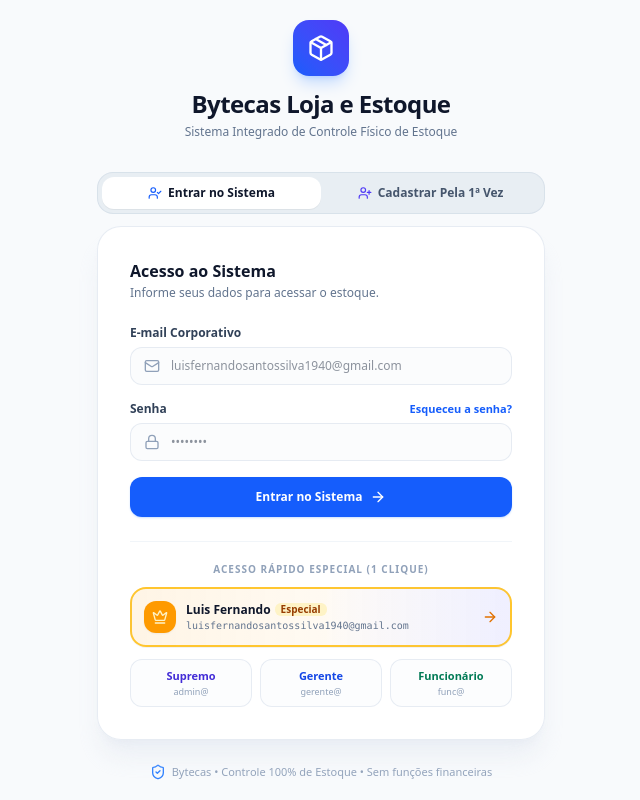
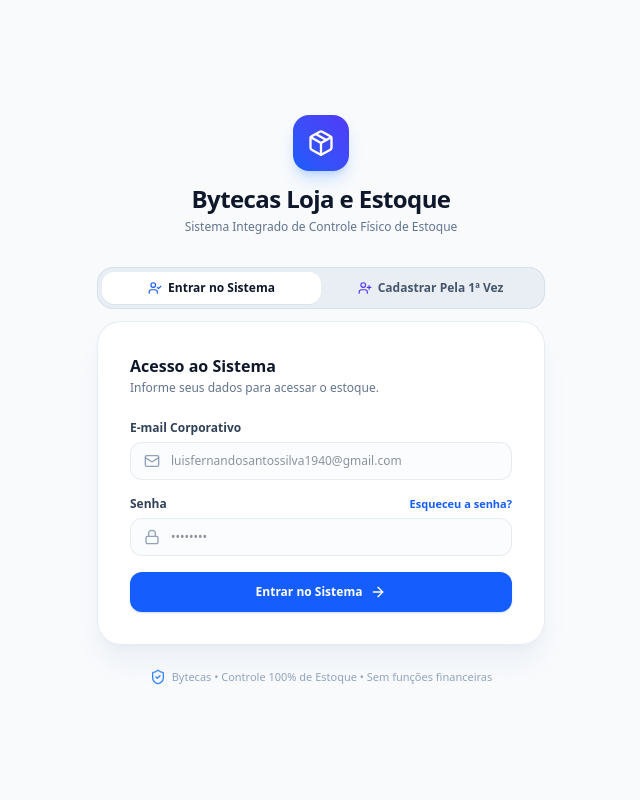
Before and after one commit to Luis-1A/Teste-arroz-Feij-o-frango-, a React (Vite) app: page / in a window 1280 px wide. Shown: the whole page, without its empty margins (319-959 px from the left). Built offline with nearby package versions, Linux system fonts and the light colour scheme.

Commit message:
refactor: improve authentication and UI cleanup
- Sanitize login input credentials and standardize error messages
- Enhance API error handling with specific feedback codes
- Remove demo login shortcuts and unused UI keyboard hints

```diff
--- a/server.ts
+++ b/server.ts
@@ -92,9 +92,12 @@ async function startServer() {
       return res.status(400).json({ error: 'E-mail e senha são obrigatórios.' });
     }
 
-    const user = db.getUserByEmail(email);
-    if (!user || user.senha_hash !== senha) {
-      return res.status(401).json({ error: 'Credenciais inválidas. Verifique o e-mail e a senha.' });
+    const cleanEmail = (email || '').trim().toLowerCase();
+    const cleanSenha = (senha || '').trim();
+
+    const user = db.getUserByEmail(cleanEmail);
+    if (!user || user.senha_hash.trim() !== cleanSenha) {
+      return res.status(401).json({ error: 'E-mail ou senha incorretos. Verifique os dados digitados.' });
     }
 
     db.addHistory(user.nome, 'LOGIN', `Acesso efetuado no sistema (${user.cargo}).`, req.ip);
--- a/src/pages/Login.tsx
+++ b/src/pages/Login.tsx
@@ -195,65 +195,6 @@ export const Login: React.FC = () => {
                   )}
                 </button>
               </form>
-
-              {/* Quick Demo Login Switcher including Luis Fernando */}
-              <div className="mt-6 pt-5 border-t border-slate-100">
-                <p className="text-[10px] font-bold text-slate-400 uppercase tracking-widest text-center mb-2.5">
-                  Acesso Rápido Especial (1 Clique)
-                </p>
-
-                {/* Special Luis Fernando Login Banner */}
-                <button
-                  type="button"
-                  onClick={() => handleQuickLogin('luisfernandosantossilva1940@gmail.com', '@Luisoo5')}
-                  className="w-full mb-3 p-3 bg-gradient-to-r from-amber-500/10 via-amber-500/5 to-indigo-500/10 border-2 border-amber-400/80 rounded-2xl hover:border-amber-500 transition-all text-left flex items-center justify-between group cursor-pointer shadow-2xs"
-                >
-                  <div className="flex items-center space-x-2.5">
-                    <div className="w-8 h-8 rounded-xl bg-amber-500 text-white flex items-center justify-center font-black text-xs shadow-xs">
-                      <Crown className="w-4 h-4 text-amber-100" />
-                    </div>
-                    <div>
-                      <div className="font-extrabold text-xs text-slate-900 group-hover:text-amber-700 transition-colors flex items-center space-x-1">
-                        <span>Luis Fernando</span>
-                        <span className="text-[10px] px-1.5 py-0.2 bg-amber-100 text-amber-800 rounded-md font-bold">Especial</span>
-                      </div>
-                      <div className="text-[10px] text-slate-500 font-mono">
-                        luisfernandosantossilva1940@gmail.com
-                      </div>
-                    </div>
-                  </div>
-                  <ArrowRight className="w-4 h-4 text-amber-600 group-hover:translate-x-0.5 transition-transform" />
-                </button>
-
-                <div className="grid grid-cols-3 gap-2">
-                  <button
-                    type="button"
-                    onClick={() => handleQuickLogin('admin@bytecas.com', 'admin123')}
-                    className="p-2 border border-slate-200/80 rounded-xl text-center hover:border-indigo-400 hover:bg-indigo-50/60 transition-all text-[11px] font-medium text-slate-700 bg-slate-50/40"
-                  >
-                    <div className="font-bold text-indigo-700">Supremo</div>
-                    <div className="text-[9px] text-slate-400 font-medium">admin@</div>
-                  </button>
-
-                  <button
-                    type="button"
-                    onClick={() => handleQuickLogin('gerente@bytecas.com', 'gerente123')}
-                    className="p-2 border border-slate-200/80 rounded-xl text-center hover:border-blue-400 hover:bg-blue-50/60 transition-all text-[11px] font-medium text-slate-700 bg-slate-50/40"
-                  >
-                    <div className="font-bold text-blue-700">Gerente</div>
-                    <div className="text-[9px] text-slate-400 font-medium">gerente@</div>
-                  </button>
-
-                  <button
-                    type="button"
-                    onClick={() => handleQuickLogin('funcionario@bytecas.com', 'func123')}
-                    className="p-2 border border-slate-200/80 rounded-xl text-center hover:border-emerald-400 hover:bg-emerald-50/60 transition-all text-[11px] font-medium text-slate-700 bg-slate-50/40"
-                  >
-                    <div className="font-bold text-emerald-700">Funcionário</div>
-                    <div className="text-[9px] text-slate-400 font-medium">func@</div>
-                  </button>
-                </div>
-              </div>
             </>
           ) : (
             <>
--- a/src/pages/SalesPanel.tsx
+++ b/src/pages/SalesPanel.tsx
@@ -382,10 +382,6 @@ export const SalesPanel: React.FC = () => {
                   <Camera className="w-4 h-4 text-blue-600" />
                   <span>Escanear Código</span>
                 </button>
-
-                <span className="hidden sm:inline-block px-2.5 py-1 bg-slate-100 text-slate-500 text-xs font-mono font-bold rounded-lg border border-slate-200">
-                  [F2] Pesquisar
-                </span>
               </div>
             </div>
 
@@ -397,7 +393,7 @@ export const SalesPanel: React.FC = () => {
                 value={searchTerm}
                 onChange={e => setSearchTerm(e.target.value)}
                 onKeyDown={handleSearchKeyDown}
-                placeholder="Pesquise um produto pelo nome, código interno ou código de barras... [F2]"
+                placeholder="Pesquise um produto pelo nome, código interno ou código de barras..."
                 className="w-full pl-4 pr-12 py-4 text-base sm:text-lg font-bold text-slate-900 border-2 border-slate-200/90 rounded-2xl focus:outline-none focus:ring-4 focus:ring-blue-500/15 focus:border-blue-600 bg-slate-50/50 focus:bg-white transition-all shadow-2xs"
                 autoFocus
               />
@@ -492,70 +488,6 @@ export const SalesPanel: React.FC = () => {
                   </p>
                 </div>
               )}
-            </div>
-          </div>
-
-
-          {/* HIGH TURNOVER SHORTCUT CARDS GRID */}
-          <div className="bg-white p-5 rounded-2xl border border-slate-200/90 shadow-2xs space-y-3.5">
-            <div className="flex items-center justify-between">
-              <h3 className="text-xs font-extrabold text-slate-700 uppercase tracking-wider flex items-center space-x-2">
-                <Tag className="w-4 h-4 text-blue-600" />
-                <span>Atalhos Rápidos de Alta Rotatividade</span>
-              </h3>
-              <span className="text-xs text-slate-400 font-medium">Clique para adicionar 1 un</span>
-            </div>
-
-            <div className="grid grid-cols-2 sm:grid-cols-3 md:grid-cols-4 gap-3">
-              {products.slice(0, 8).map(p => {
-                const isOutOfStock = p.estoque <= 0;
-
-                return (
-                  <button
-                    key={p.id}
-                    type="button"
-                    onClick={() => addItem(p)}
-                    disabled={isOutOfStock}
-                    className="p-3.5 rounded-2xl border border-slate-200 hover:border-blue-500 hover:bg-blue-50/40 text-left transition-all active:scale-[0.98] disabled:opacity-40 disabled:hover:border-slate-200 disabled:hover:bg-transparent group relative bg-slate-50/50 hover:bg-white flex flex-col justify-between"
-                  >
-                    <div>
-                      <span className="text-[10px] font-mono font-bold text-slate-400 block mb-0.5">
-                        {p.codigo}
-                      </span>
-                      <p className="font-bold text-slate-900 text-xs line-clamp-2 group-hover:text-blue-600 leading-snug">
-                        {p.nome}
-                      </p>
-                    </div>
-
-                    <div className="mt-3 pt-2.5 border-t border-slate-100 flex items-center justify-between text-[11px]">
-                      <span className="text-slate-500 font-medium truncate max-w-[85px]">{p.categoria}</span>
-                      <span
-                        className={`font-bold px-2 py-0.5 rounded-md text-[10px] ${
-                          isOutOfStock
-                            ? 'bg-rose-100 text-rose-700'
-                            : 'bg-slate-200/80 text-slate-700'
-                        }`}
-                      >
-                        {p.estoque} UN
-                      </span>
-                    </div>
-                  </button>
-                );
-              })}
-            </div>
-          </div>
-
-
-          {/* KEYBOARD SHORTCUTS GUIDE FOOTER BAR */}
-          <div className="bg-slate-100/90 p-3.5 rounded-2xl border border-slate-200 flex flex-wrap items-center justify-between text-xs text-slate-600 gap-3">
-            <div className="flex items-center space-x-2 font-medium">
-              <Keyboard className="w-4 h-4 text-slate-500" />
-              <span>Atalhos Rápidos de Operação:</span>
-            </div>
-            <div className="flex flex-wrap items-center gap-4">
-              <span><kbd className="bg-white px-2 py-0.5 rounded-md border border-slate-300 font-mono text-xs font-bold text-slate-800 shadow-2xs">F2</kbd> Pesquisar</span>
-              <span><kbd className="bg-white px-2 py-0.5 rounded-md border border-slate-300 font-mono text-xs font-bold text-slate-800 shadow-2xs">F10</kbd> Confirmar Registros</span>
-              <span><kbd className="bg-white px-2 py-0.5 rounded-md border border-slate-300 font-mono text-xs font-bold text-slate-800 shadow-2xs">ESC</kbd> Fechar / Cancelar</span>
             </div>
           </div>
 
@@ -706,7 +638,7 @@ export const SalesPanel: React.FC = () => {
                 className="w-full py-4 bg-emerald-600 hover:bg-emerald-700 disabled:opacity-40 text-white rounded-xl font-extrabold text-sm shadow-md shadow-emerald-600/20 transition-all flex items-center justify-center space-x-2 active:scale-[0.99]"
               >
                 <CheckCircle2 className="w-5 h-5" />
-                <span>Confirmar Registros de Saída [F10]</span>
+                <span>Confirmar Registros de Saída</span>
               </button>
             </div>
 
@@ -800,7 +732,7 @@ export const SalesPanel: React.FC = () => {
                 onClick={() => setIsConfirmModalOpen(false)}
                 className="px-4 py-2.5 bg-white border border-slate-300 hover:bg-slate-100 text-slate-700 font-bold text-xs rounded-xl transition-colors"
               >
-                Cancelar [ESC]
+                Cancelar
               </button>
 
               <button
--- a/src/services/api.ts
+++ b/src/services/api.ts
@@ -35,17 +35,35 @@ async function apiRequest<T>(url: string, options: RequestInit = {}): Promise<T>
     headers['Authorization'] = `Bearer ${token}`;
   }
 
-  const response = await fetch(url, {
-    ...options,
-    headers
-  });
+  let response: Response;
+  try {
+    response = await fetch(url, {
+      ...options,
+      headers
+    });
+  } catch (netErr) {
+    console.error('API connection error:', netErr);
+    throw new Error('Não foi possível conectar ao servidor. Verifique sua conexão e tente novamente.');
+  }
 
   if (!response.ok) {
-    let errorMessage = 'Erro ao se comunicar com o servidor Bytecas.';
+    let errorMessage = 'E-mail ou senha incorretos.';
     try {
       const errObj = await response.json();
-      if (errObj.error) errorMessage = errObj.error;
-    } catch {}
+      if (errObj && errObj.error) {
+        errorMessage = errObj.error;
+      }
+    } catch {
+      if (response.status === 401) {
+        errorMessage = 'E-mail ou senha incorretos.';
+      } else if (response.status === 403) {
+        errorMessage = 'Você não possui permissão para realizar esta operação.';
+      } else if (response.status === 404) {
+        errorMessage = 'Recurso não encontrado no sistema.';
+      } else {
+        errorMessage = 'Falha ao processar a requisição no servidor.';
+      }
+    }
     throw new Error(errorMessage);
   }
 
```
